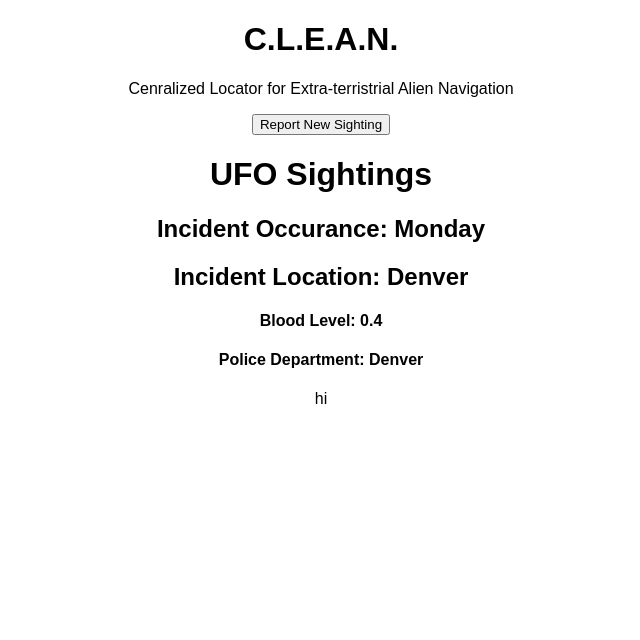
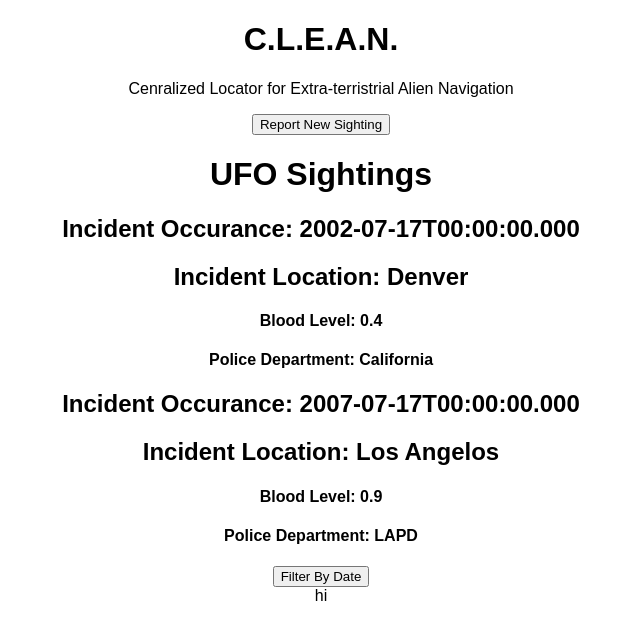
Before and after one commit to KendallWillard/clean-frontend, a React (Create React App) app: page / in a window 1280 px wide. Shown: the top 640 px of the page, without its empty margins (319-959 px from the left). Built offline with nearby package versions, Linux system fonts and the light colour scheme.

Commit message:
Added sort by date

```diff
--- a/src/App.js
+++ b/src/App.js
@@ -3,18 +3,32 @@ import React, { Component } from 'react';
 import './App.css';
 import SightingsContainer from './Components/ContainerComponent/SightingsContainer'
 import Header from './Components/Header/Header'
-import Map from './Components/Map/Map.js'
+import Map from './Components/map/map.js'
+import FilterByDate from './Components/Filter/FilterByDate'
 
 
 class App extends Component {
   state = {
-    sightings: [{incident_occurrence: 'Monday',
+    sightings: [{incident_occurrence: "2002-07-17T00:00:00.000",
       incident_location: 'Denver',
       latitude: 39.73,
       longitude: 104.999,
       blood_alcohol_level: 0.4,
-      responding_police_department_location: 'Denver'}]
+      responding_police_department_location: 'California'},
+      {incident_occurrence: "2007-07-17T00:00:00.000",
+      incident_location: 'Los Angelos',
+      latitude: 34.65,
+      longitude: 118.453,
+      blood_alcohol_level: 0.9,
+      responding_police_department_location: 'LAPD'}]
+
     }
+
+  filterByDate = () => {
+    this.setState({
+      sightings: this.state.sightings.sort((alpha, beta) => beta.incident_occurrence.localeCompare(alpha.incident_occurrence))
+    })
+  }
 
   addNewSighting = event => {
     event.preventDefault()
@@ -25,6 +39,7 @@ class App extends Component {
       <div className="App">
         <Header addNewSighting={this.addNewSighting} />
         <SightingsContainer sightings={this.state.sightings} />
+        <FilterByDate filterByDate={this.filterByDate} />
         <Map />
       </div>
     );
--- a/src/Components/ContainerComponent/SightingsContainer.js
+++ b/src/Components/ContainerComponent/SightingsContainer.js
@@ -3,7 +3,7 @@ import SightingCard from './SightingCard'
 
 const SightingsContainer = (props) => {
 
-    const allTheSightings = props.sightings.map(sighting => <SightingCard {...sighting} key={Date.now()} />)
+    const allTheSightings = props.sightings.map((sighting, ndx) => <SightingCard {...sighting} key={Date.now() + ndx} />)
 
     return(
         <div>
--- /dev/null
+++ b/src/Components/Filter/FilterByDate.js
@@ -0,0 +1,14 @@
+import React from 'react'
+
+export default class FilterByDate extends React.Component {
+
+
+    render() {
+        return(
+            <div>
+                <button onClick={this.props.filterByDate}>Filter By Date</button>
+            </div>
+        )
+    }
+
+}
```
